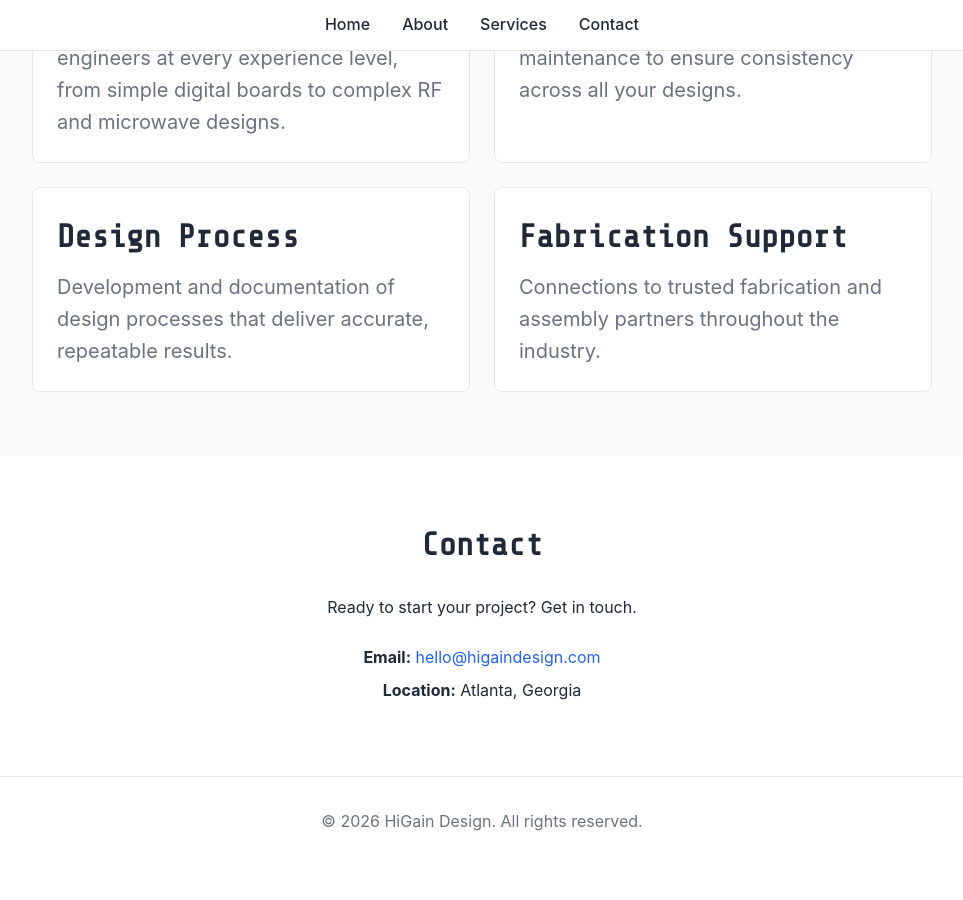
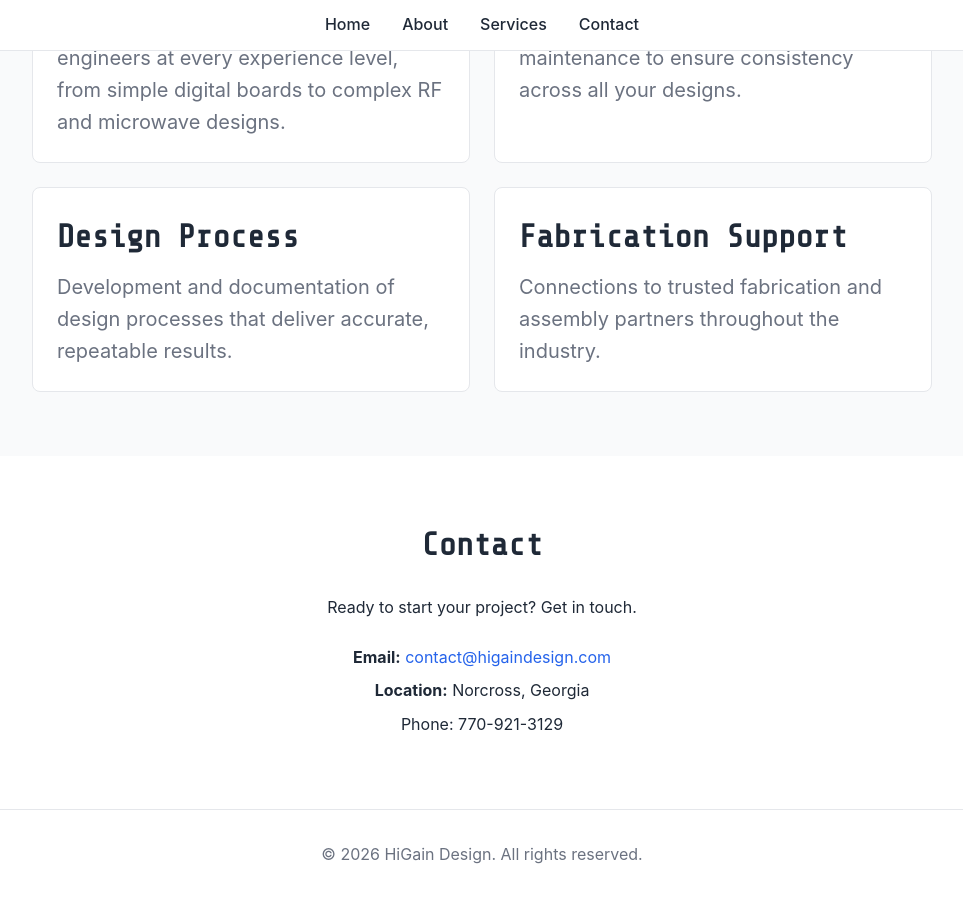
Before and after one commit to greg-e/higaindesign, a Jekyll site: the page built from index.md, in a window 1280 px wide and 900 px high, scrolled down 1217 px. Shown: the whole window, without its empty margins (158-1121 px from the left). Built offline with Jekyll 4.4.1, drawn with Linux system fonts in a browser that asks for light colours; before the commit the page ends 2083 px from its top, so only the background shows below that.

Commit message:
Update index.md

```diff
--- a/index.md
+++ b/index.md
@@ -52,7 +52,8 @@ title: Home
   <h2>Contact</h2>
   <p>Ready to start your project? Get in touch.</p>
   <div class="contact-info">
-    <p><strong>Email:</strong> <a href="mailto:hello@higaindesign.com">hello@higaindesign.com</a></p>
-    <p><strong>Location:</strong> Atlanta, Georgia</p>
+    <p><strong>Email:</strong> <a href="mailto:contact@higaindesign.com">contact@higaindesign.com</a></p>
+    <p><strong>Location:</strong> Norcross, Georgia</p>
+    <p>Phone: 770-921-3129</p>
   </div>
 </section>
```
